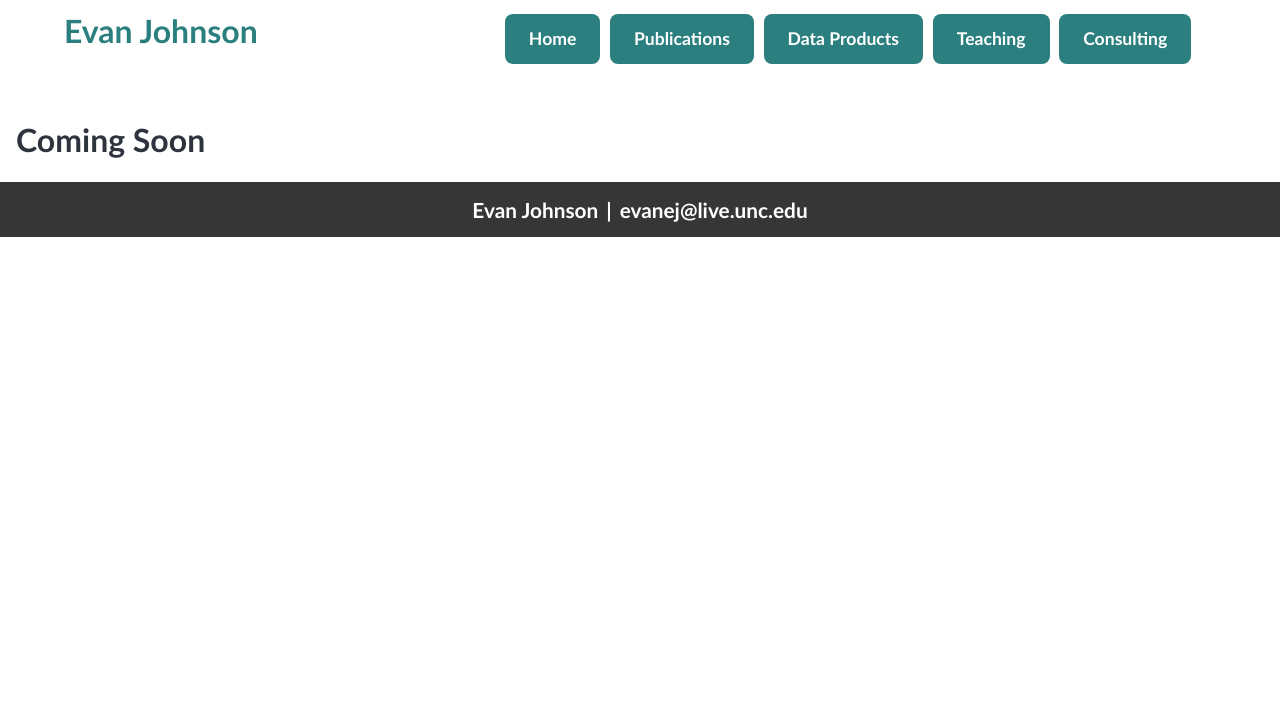
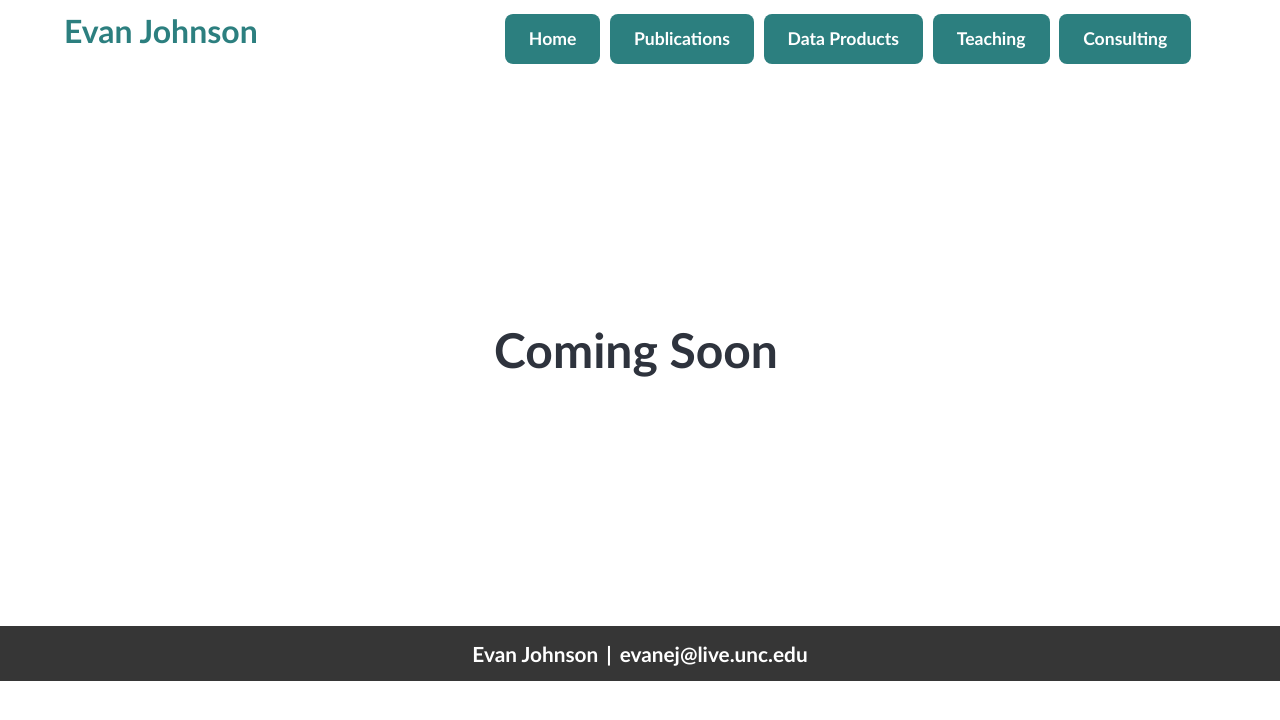
Before and after one commit to eejohnsonllc/academic_page_react, a React (Vite) app: page / in a window 1280 px wide. Both pictures are taken after a click on the button "Data Products". Shown: the top 720 px of the page. Built offline with nearby package versions, Linux system fonts and the light colour scheme; a web font is replaced by a local one.

Commit message:
added styling and formatting to the data products page

```diff
--- a/src/components/Visualizations.jsx
+++ b/src/components/Visualizations.jsx
@@ -2,15 +2,19 @@ const Visualizations = () => {
   return (
     <section
       id='viztab'
-      className="content"
+      className='content'
       style={{
         marginTop: '3rem',
         marginBottom: '1.5rem',
         marginLeft: '1rem',
-        marginRight: '1.5rem'
+        marginRight: '1.5rem',
+        minHeight: '60vh',
+        display: 'flex',
+        alignItems: 'center',
+        justifyContent: 'center',
       }}
     >
-      <h1>Coming Soon</h1>
+      <h1 style={{ fontSize: '3rem', textAlign: 'center' }}>Coming Soon</h1>
     </section>
   );
 };
```
